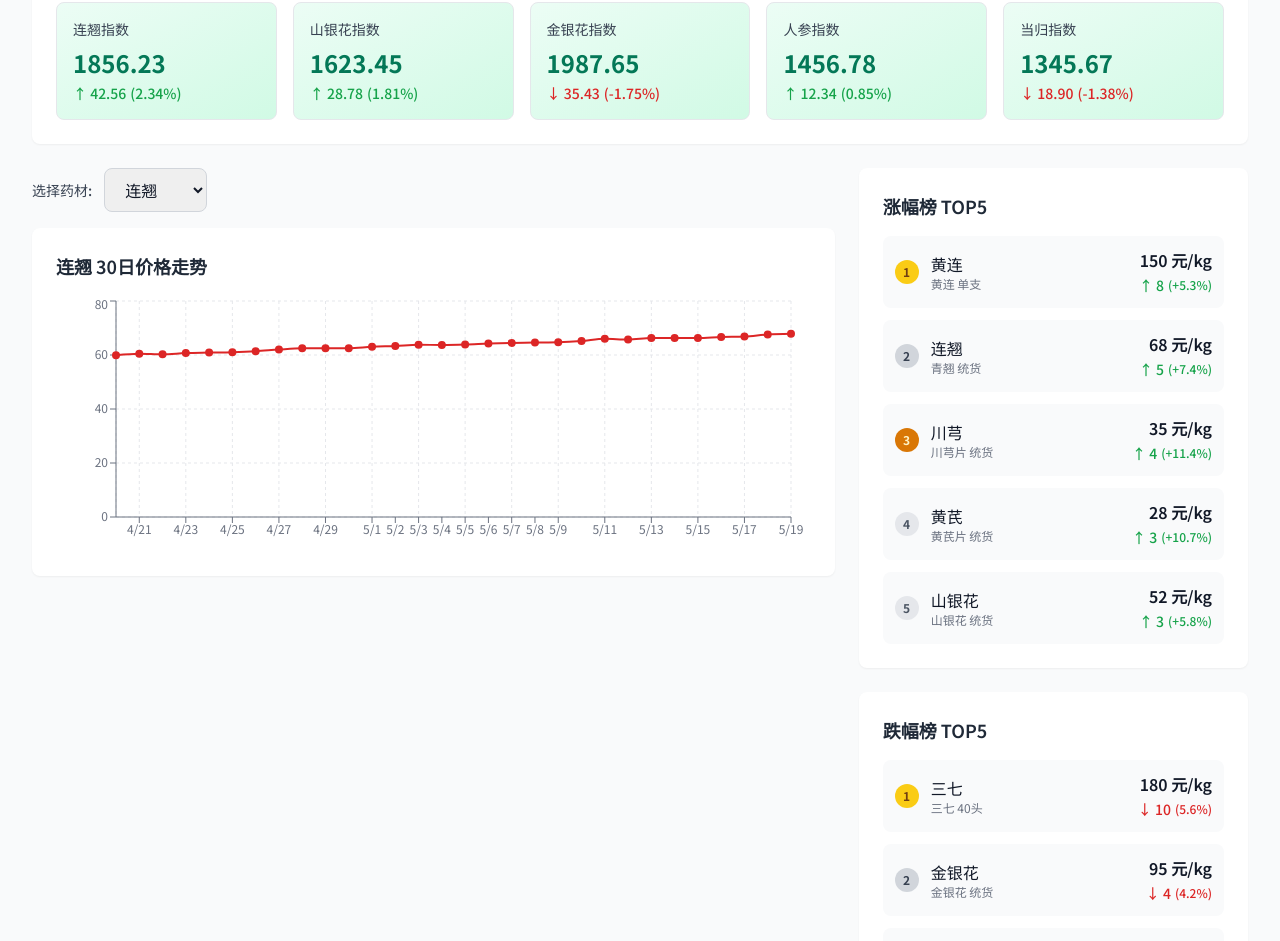
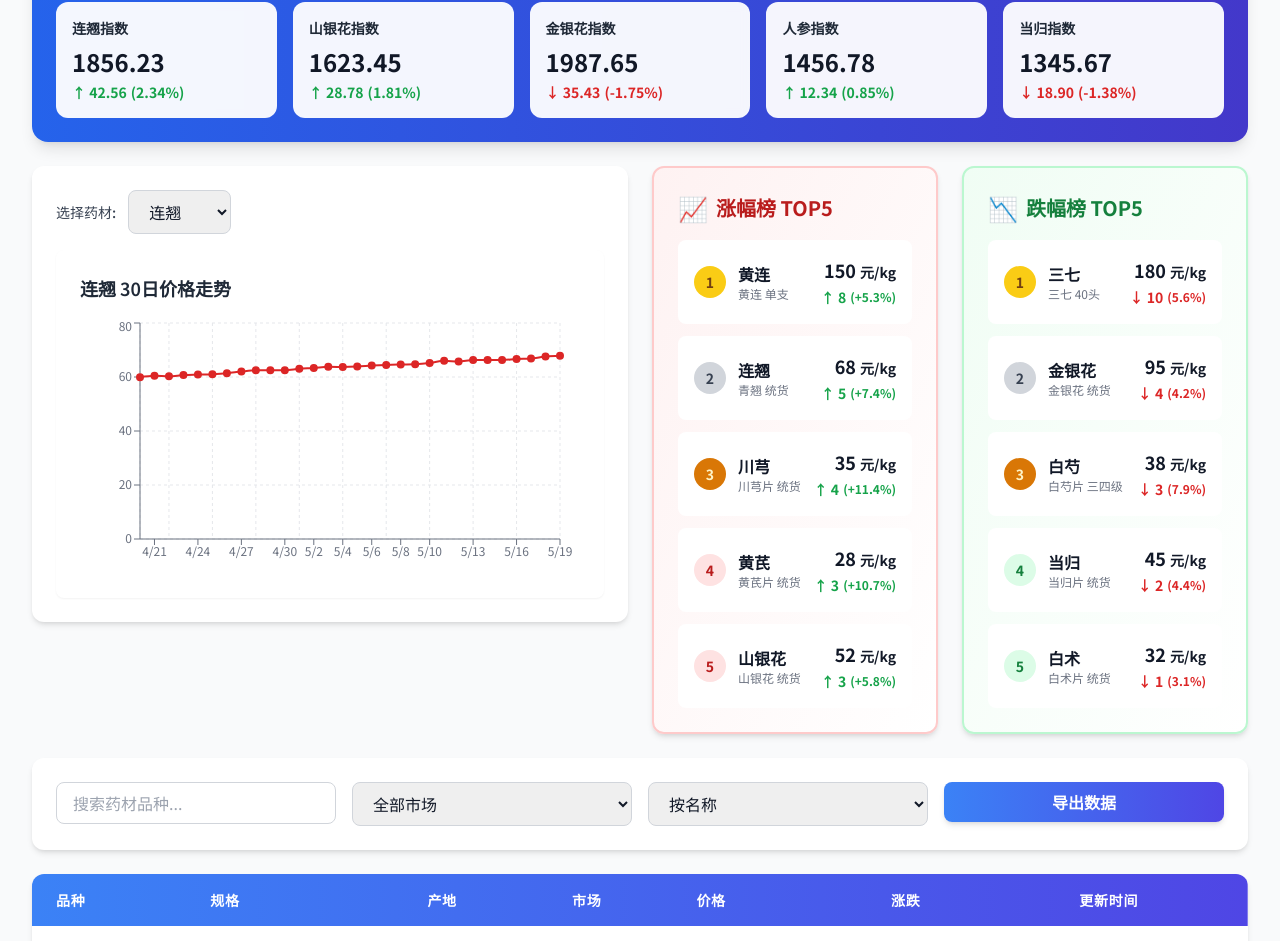
Before and after one commit to moyuseo/ysy, a React (Vite) app: page /prices in a window 1280 px wide. Shown: the part 262-1203 px from the top of the page. Built offline with nearby package versions, Linux system fonts and the light colour scheme.

Commit message:
feat: 中药材行业信息网站规划
Co-authored-by: traeagent <traeagent@users.noreply.github.com>

```diff
--- a/src/components/PriceIndexPanel.tsx
+++ b/src/components/PriceIndexPanel.tsx
@@ -7,14 +7,14 @@ interface PriceIndexPanelProps {
 
 const PriceIndexPanel: React.FC<PriceIndexPanelProps> = ({ indexes }) => {
   return (
-    <div className="bg-white rounded-lg shadow-sm p-6">
-      <h3 className="text-lg font-semibold mb-4 text-gray-800">品种指数</h3>
-      <div className="grid grid-cols-1 md:grid-cols-2 lg:grid-cols-5 gap-4">
+    <div className="bg-gradient-to-r from-blue-600 to-indigo-700 rounded-2xl shadow-lg p-6">
+      <h3 className="text-xl font-bold text-white mb-4">品种指数</h3>
+      <div className="grid grid-cols-2 md:grid-cols-3 lg:grid-cols-5 gap-4">
         {indexes.map((index) => (
-          <div key={index.id} className="p-4 bg-gradient-to-br from-primary-50 to-primary-100 rounded-lg border border-primary-200">
-            <h4 className="text-sm font-medium text-gray-700 mb-2">{index.name}</h4>
-            <div className="text-2xl font-bold text-primary-700 mb-1">{index.value.toFixed(2)}</div>
-            <div className={`text-sm font-medium flex items-center ${
+          <div key={index.id} className="bg-white/95 backdrop-blur-sm rounded-xl p-4 hover:shadow-lg transition-shadow">
+            <h4 className="text-sm font-semibold text-gray-800 mb-2">{index.name}</h4>
+            <div className="text-2xl font-bold text-gray-900 mb-1">{index.value.toFixed(2)}</div>
+            <div className={`text-sm font-bold flex items-center ${
               index.change >= 0 ? 'text-green-600' : 'text-red-600'
             }`}>
               {index.change >= 0 ? '↑' : '↓'} {Math.abs(index.change).toFixed(2)}
--- a/src/components/PriceRanking.tsx
+++ b/src/components/PriceRanking.tsx
@@ -9,32 +9,43 @@ interface PriceRankingProps {
 
 const PriceRanking: React.FC<PriceRankingProps> = ({ title, items, type }) => {
   return (
-    <div className="bg-white rounded-lg shadow-sm p-6">
-      <h3 className="text-lg font-semibold mb-4 text-gray-800">{title}</h3>
+    <div className={`rounded-xl shadow-md p-6 ${
+      type === 'up'
+        ? 'bg-gradient-to-br from-red-50 to-white border-2 border-red-200'
+        : 'bg-gradient-to-br from-green-50 to-white border-2 border-green-200'
+    }`}>
+      <div className="flex items-center gap-2 mb-4">
+        <span className={`text-2xl ${type === 'up' ? 'text-red-500' : 'text-green-500'}`}>
+          {type === 'up' ? '📈' : '📉'}
+        </span>
+        <h3 className={`text-xl font-bold ${type === 'up' ? 'text-red-700' : 'text-green-700'}`}>{title}</h3>
+      </div>
       <div className="space-y-3">
         {items.map((item, index) => (
-          <div key={item.id} className="flex items-center justify-between p-3 bg-gray-50 rounded-lg hover:bg-gray-100 transition-colors">
+          <div key={item.id} className={`flex items-center justify-between p-4 rounded-lg transition-all hover:scale-105 ${
+            type === 'up' ? 'bg-white hover:shadow-md' : 'bg-white hover:shadow-md'
+          }`}>
             <div className="flex items-center gap-3">
-              <span className={`w-6 h-6 flex items-center justify-center rounded-full text-xs font-bold ${
+              <span className={`w-8 h-8 flex items-center justify-center rounded-full text-sm font-bold ${
                 index === 0 ? 'bg-yellow-400 text-yellow-900' :
                 index === 1 ? 'bg-gray-300 text-gray-700' :
                 index === 2 ? 'bg-amber-600 text-amber-100' :
-                'bg-gray-200 text-gray-600'
+                type === 'up' ? 'bg-red-100 text-red-700' : 'bg-green-100 text-green-700'
               }`}>
                 {index + 1}
               </span>
               <div>
-                <div className="font-medium text-gray-900">{item.herbName}</div>
+                <div className="font-bold text-gray-900">{item.herbName}</div>
                 <div className="text-xs text-gray-500">{item.spec}</div>
               </div>
             </div>
             <div className="text-right">
-              <div className="font-semibold text-gray-900">{item.price} {item.unit}</div>
-              <span className={`inline-flex items-center text-sm font-medium ${
+              <div className="text-lg font-bold text-gray-900">{item.price} <span className="text-sm">{item.unit}</span></div>
+              <span className={`inline-flex items-center text-sm font-bold ${
                 type === 'up' ? 'text-green-600' : 'text-red-600'
               }`}>
                 {type === 'up' ? '↑' : '↓'} {Math.abs(item.change)}
-                <span className="text-xs ml-1">({type === 'up' ? '+' : ''}{(Math.abs(item.change) / item.price * 100).toFixed(1)}%)</span>
+                <span className="ml-1 text-xs">({type === 'up' ? '+' : ''}{(Math.abs(item.change) / item.price * 100).toFixed(1)}%)</span>
               </span>
             </div>
           </div>
--- a/src/pages/Prices.tsx
+++ b/src/pages/Prices.tsx
@@ -56,15 +56,15 @@ const Prices: React.FC = () => {
         </div>
 
         {/* 图表和排行区域 */}
-        <div className="grid grid-cols-1 lg:grid-cols-3 gap-6 mb-6">
+        <div className="grid grid-cols-1 xl:grid-cols-4 gap-6 mb-6">
           {/* 历史价格走势图 */}
-          <div className="lg:col-span-2">
+          <div className="xl:col-span-2">
             {selectedHerbDetail && (
-              <div className="mb-4">
+              <div className="bg-white rounded-xl shadow-md p-6">
                 <div className="flex items-center gap-3 mb-4">
                   <label className="text-sm font-medium text-gray-700">选择药材:</label>
                   <select
-                    className="px-4 py-2 border border-gray-300 rounded-lg focus:ring-2 focus:ring-primary-500 focus:border-transparent"
+                    className="px-4 py-2 border border-gray-300 rounded-lg focus:ring-2 focus:ring-blue-500 focus:border-transparent"
                     value={selectedHerb}
                     onChange={(e) => setSelectedHerb(e.target.value)}
                   >
@@ -84,28 +84,30 @@ const Prices: React.FC = () => {
             )}
           </div>
 
-          {/* 涨跌幅排行 */}
-          <div className="space-y-6">
-            <PriceRanking title="涨幅榜 TOP5" items={topGainers} type="up" />
-            <PriceRanking title="跌幅榜 TOP5" items={topLosers} type="down" />
+          {/* 涨幅榜和跌幅榜并列显示 */}
+          <div className="xl:col-span-2">
+            <div className="grid grid-cols-1 md:grid-cols-2 gap-6">
+              <PriceRanking title="涨幅榜 TOP5" items={topGainers} type="up" />
+              <PriceRanking title="跌幅榜 TOP5" items={topLosers} type="down" />
+            </div>
           </div>
         </div>
 
         {/* 筛选和价格表格 */}
-        <div className="bg-white rounded-lg shadow-sm p-6 mb-6">
+        <div className="bg-white rounded-xl shadow-md p-6 mb-6">
           <div className="grid grid-cols-1 md:grid-cols-4 gap-4">
             <div>
               <input
                 type="text"
                 placeholder="搜索药材品种..."
-                className="w-full px-4 py-2 border border-gray-300 rounded-lg focus:ring-2 focus:ring-primary-500 focus:border-transparent"
+                className="w-full px-4 py-2 border border-gray-300 rounded-lg focus:ring-2 focus:ring-blue-500 focus:border-transparent"
                 value={searchTerm}
                 onChange={(e) => setSearchTerm(e.target.value)}
               />
             </div>
             <div>
               <select
-                className="w-full px-4 py-2 border border-gray-300 rounded-lg focus:ring-2 focus:ring-primary-500 focus:border-transparent"
+                className="w-full px-4 py-2 border border-gray-300 rounded-lg focus:ring-2 focus:ring-blue-500 focus:border-transparent"
                 value={selectedMarket}
                 onChange={(e) => setSelectedMarket(e.target.value)}
               >
@@ -119,7 +121,7 @@ const Prices: React.FC = () => {
             </div>
             <div>
               <select
-                className="w-full px-4 py-2 border border-gray-300 rounded-lg focus:ring-2 focus:ring-primary-500 focus:border-transparent"
+                className="w-full px-4 py-2 border border-gray-300 rounded-lg focus:ring-2 focus:ring-blue-500 focus:border-transparent"
                 value={sortBy}
                 onChange={(e) => setSortBy(e.target.value as any)}
               >
@@ -129,7 +131,7 @@ const Prices: React.FC = () => {
               </select>
             </div>
             <div>
-              <button className="w-full btn-primary">
+              <button className="w-full bg-gradient-to-r from-blue-500 to-indigo-600 text-white px-6 py-2 rounded-lg font-semibold hover:from-blue-600 hover:to-indigo-700 transition-all shadow-md">
                 导出数据
               </button>
             </div>
@@ -137,40 +139,40 @@ const Prices: React.FC = () => {
         </div>
 
         {/* 价格表格 */}
-        <div className="bg-white rounded-lg shadow-sm overflow-hidden">
+        <div className="bg-white rounded-xl shadow-md overflow-hidden">
           <table className="w-full">
-            <thead className="bg-gray-50">
+            <thead className="bg-gradient-to-r from-blue-500 to-indigo-600">
               <tr>
-                <th className="px-6 py-3 text-left text-xs font-medium text-gray-500 uppercase tracking-wider">品种</th>
-                <th className="px-6 py-3 text-left text-xs font-medium text-gray-500 uppercase tracking-wider">规格</th>
-                <th className="px-6 py-3 text-left text-xs font-medium text-gray-500 uppercase tracking-wider">产地</th>
-                <th className="px-6 py-3 text-left text-xs font-medium text-gray-500 uppercase tracking-wider">市场</th>
-                <th className="px-6 py-3 text-left text-xs font-medium text-gray-500 uppercase tracking-wider">价格</th>
-                <th className="px-6 py-3 text-left text-xs font-medium text-gray-500 uppercase tracking-wider">涨跌</th>
-                <th className="px-6 py-3 text-left text-xs font-medium text-gray-500 uppercase tracking-wider">更新时间</th>
+                <th className="px-6 py-4 text-left text-sm font-bold text-white uppercase tracking-wider">品种</th>
+                <th className="px-6 py-4 text-left text-sm font-bold text-white uppercase tracking-wider">规格</th>
+                <th className="px-6 py-4 text-left text-sm font-bold text-white uppercase tracking-wider">产地</th>
+                <th className="px-6 py-4 text-left text-sm font-bold text-white uppercase tracking-wider">市场</th>
+                <th className="px-6 py-4 text-left text-sm font-bold text-white uppercase tracking-wider">价格</th>
+                <th className="px-6 py-4 text-left text-sm font-bold text-white uppercase tracking-wider">涨跌</th>
+                <th className="px-6 py-4 text-left text-sm font-bold text-white uppercase tracking-wider">更新时间</th>
               </tr>
             </thead>
             <tbody className="divide-y divide-gray-200">
               {sortedPrices.map((item) => (
-                <tr key={item.id} className="hover:bg-gray-50">
+                <tr key={item.id} className="hover:bg-blue-50 transition-colors">
                   <td className="px-6 py-4 whitespace-nowrap">
-                    <div className="text-sm font-medium text-gray-900">{item.herbName}</div>
+                    <div className="text-base font-semibold text-gray-900">{item.herbName}</div>
                   </td>
-                  <td className="px-6 py-4 whitespace-nowrap text-sm text-gray-500">{item.spec}</td>
-                  <td className="px-6 py-4 whitespace-nowrap text-sm text-gray-500">{item.origin}</td>
-                  <td className="px-6 py-4 whitespace-nowrap text-sm text-gray-500">{item.market}</td>
+                  <td className="px-6 py-4 whitespace-nowrap text-sm text-gray-600">{item.spec}</td>
+                  <td className="px-6 py-4 whitespace-nowrap text-sm text-gray-600">{item.origin}</td>
+                  <td className="px-6 py-4 whitespace-nowrap text-sm text-gray-600">{item.market}</td>
                   <td className="px-6 py-4 whitespace-nowrap">
-                    <div className="text-sm font-semibold text-gray-900">
+                    <div className="text-base font-bold text-gray-900">
                       {item.price} {item.unit}
                     </div>
                   </td>
                   <td className="px-6 py-4 whitespace-nowrap">
-                    <span className={`inline-flex px-2 py-1 text-xs font-semibold rounded-full ${
+                    <span className={`inline-flex px-3 py-1 text-sm font-bold rounded-full ${
                       item.trend === 'up'
-                        ? 'bg-green-100 text-green-800'
+                        ? 'bg-green-100 text-green-700'
                         : item.trend === 'down'
-                        ? 'bg-red-100 text-red-800'
-                        : 'bg-gray-100 text-gray-800'
+                        ? 'bg-red-100 text-red-700'
+                        : 'bg-gray-100 text-gray-700'
                     }`}>
                       {item.trend === 'up' ? '↑' : item.trend === 'down' ? '↓' : '→'}
                       {item.change !== 0 ? ` ${item.change > 0 ? '+' : ''}${item.change}` : ' 持平'}
```
